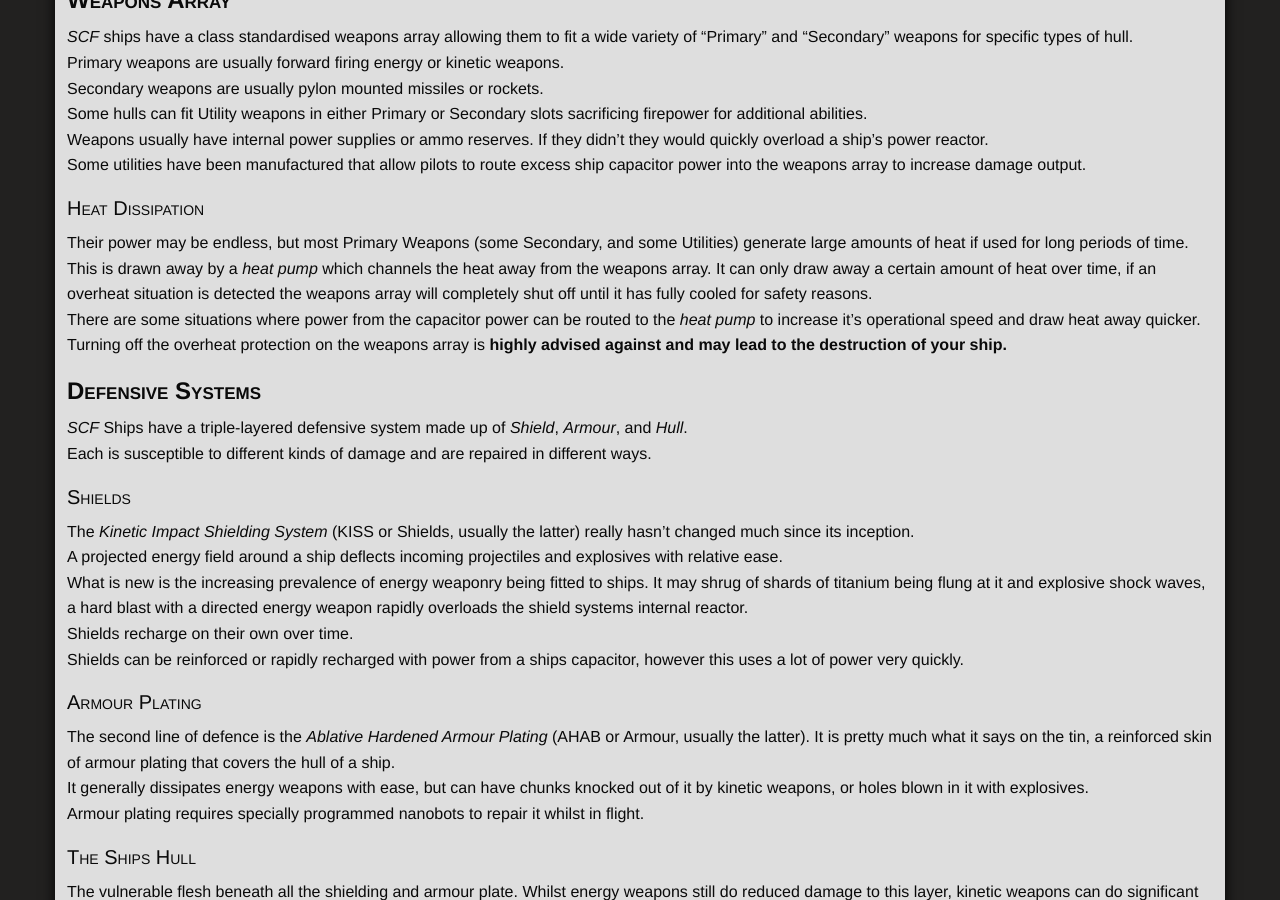
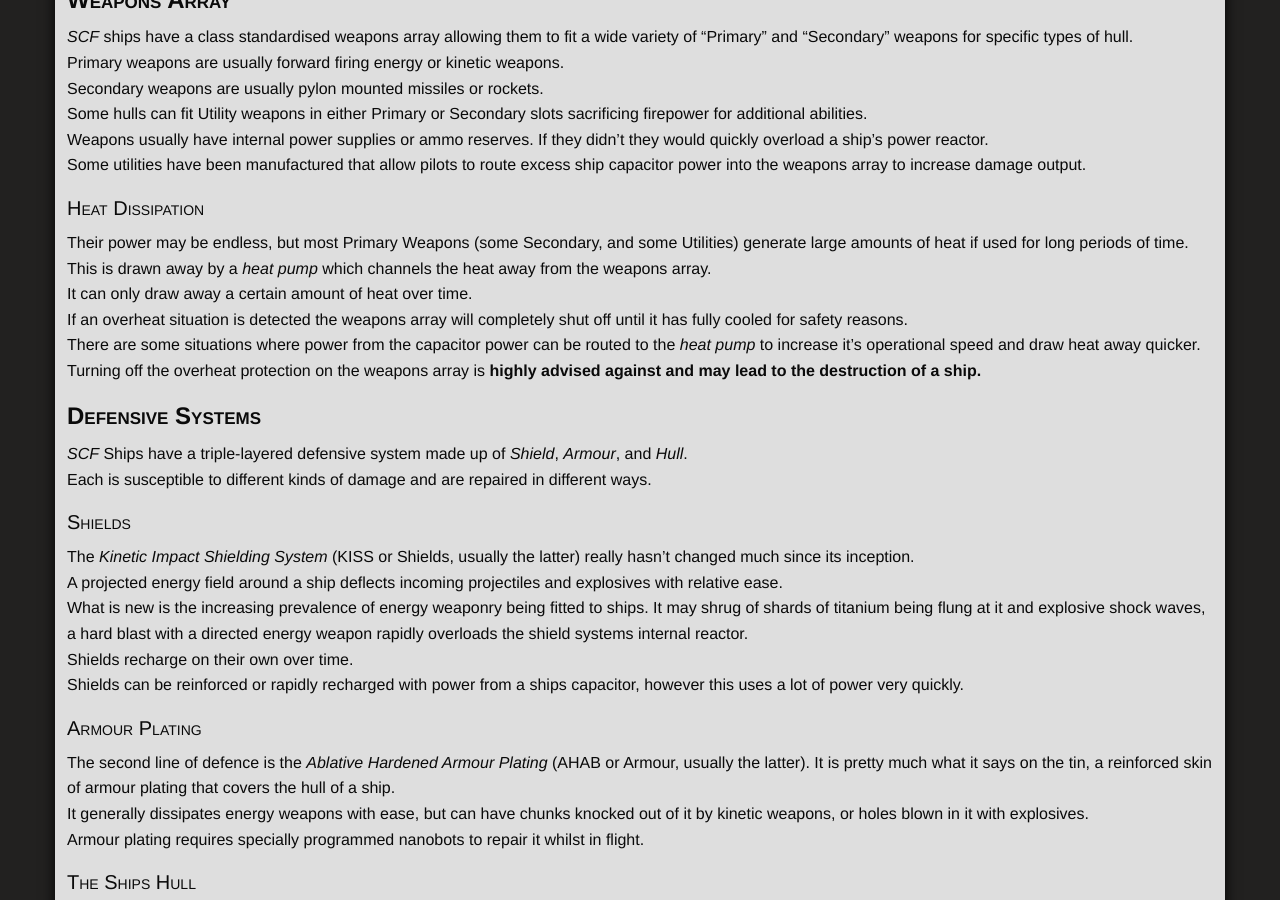
Before and after one commit to ori-sky/polar-space, a Jekyll site: the page built from designs/ships.md, in a window 1280 px wide and 900 px high, scrolled down 1025 px. Built offline with Jekyll 4.4.1, drawn with Linux system fonts in a browser that asks for light colours; nearby versions of some CDN libraries; some web fonts are replaced; our own code applies the rules of GitHub Pages for plain Markdown files; library files that are not in the unit come from our copies.

Commit message:
designs/ships.md updated from https://stackedit.io/

```diff
--- a/designs/ships.md
+++ b/designs/ships.md
@@ -36,9 +36,11 @@ Weapons usually have internal power supplies or ammo reserves. If they didn't th
 Some utilities have been manufactured that allow pilots to route excess ship capacitor power into the weapons array to increase damage output.
 ### Heat Dissipation
 Their power may be endless, but most Primary Weapons (some Secondary, and some Utilities) generate large amounts of heat if used for long periods of time.
-This is drawn away by a *heat pump* which channels the heat away from the weapons array. It can only draw away a certain amount of heat over time, if an overheat situation is detected the weapons array will completely shut off until it has fully cooled for safety reasons.
+This is drawn away by a *heat pump* which channels the heat away from the weapons array.
+It can only draw away a certain amount of heat over time.
+If an overheat situation is detected the weapons array will completely shut off until it has fully cooled for safety reasons.
 There are some situations where power from the capacitor power can be routed to the *heat pump* to increase it's operational speed and draw heat away quicker.
-Turning off the overheat protection on the weapons array is **highly advised against and may lead to the destruction of your ship.**
+Turning off the overheat protection on the weapons array is **highly advised against and may lead to the destruction of a ship.**
 
 ## Defensive Systems
 *SCF* Ships have a triple-layered defensive system made up of *Shield*, *Armour*, and *Hull*.
```
Also changed, not shown: other parts of designs/ships.md (+2 -2 lines).
